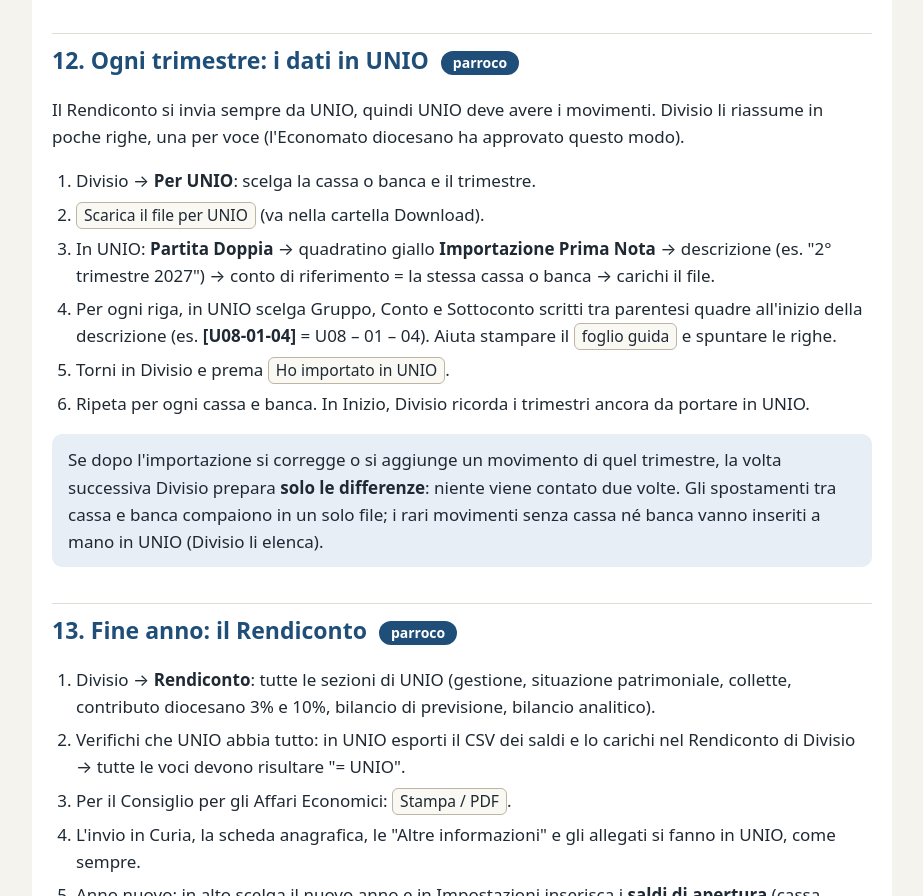
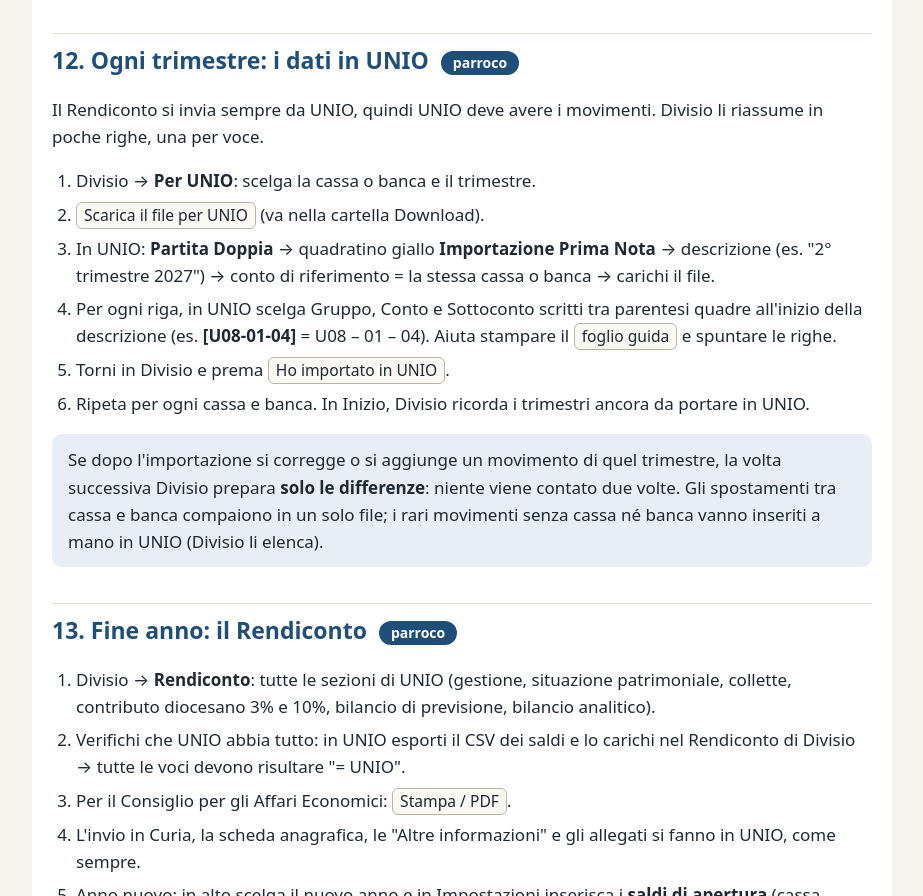
Before and after one commit to pkap62/divisio, a plain HTML site: page guida.html in a window 1280 px wide. Shown: the part 10057-10953 px from the top of the page, without its empty margins (178-1101 px from the left). Drawn offline with Linux system fonts and the light colour scheme.

Commit message:
Guida: tolto il riferimento all'approvazione dell'Economato
L'Economato diocesano non ha ancora approvato nulla: corretti anche
gli appunti delle specifiche.

Co-Authored-By: Claude Opus 5.5 <noreply@anthropic.com>

```diff
--- a/guida.html
+++ b/guida.html
@@ -313,7 +313,7 @@ La scelta viene ricordata per i file successivi della stessa banca.</p>
 </ul>
 
 <h2 id="trimestre">12. Ogni trimestre: i dati in UNIO <span class="chi">parroco</span></h2>
-<p>Il Rendiconto si invia sempre da UNIO, quindi UNIO deve avere i movimenti. Divisio li riassume in poche righe, una per voce (l'Economato diocesano ha approvato questo modo).</p>
+<p>Il Rendiconto si invia sempre da UNIO, quindi UNIO deve avere i movimenti. Divisio li riassume in poche righe, una per voce.</p>
 <ol>
   <li>Divisio → <b>Per UNIO</b>: scelga la cassa o banca e il trimestre.</li>
   <li><span class="bottone">Scarica il file per UNIO</span> (va nella cartella Download).</li>
```
Also changed, not shown: 1 other file.
